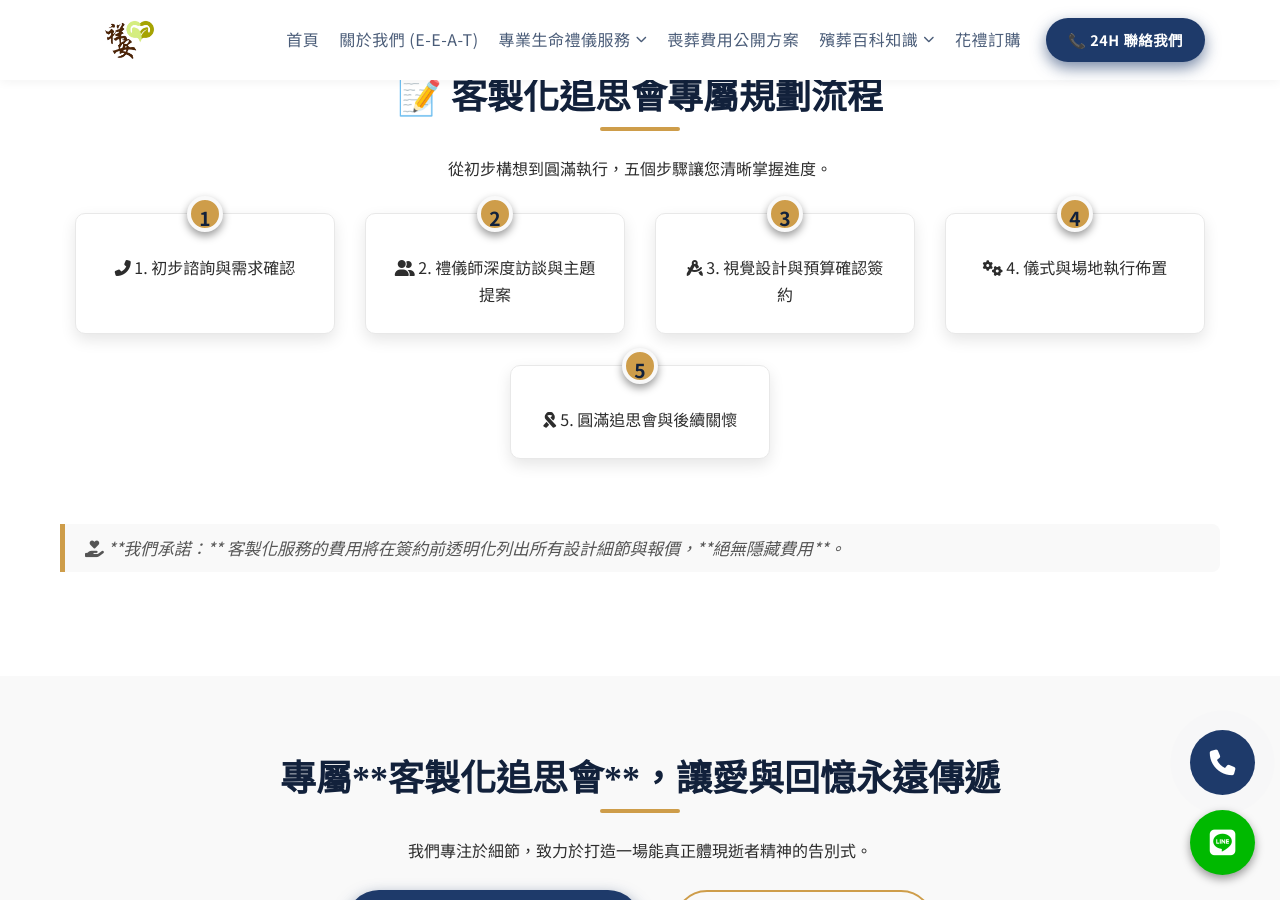
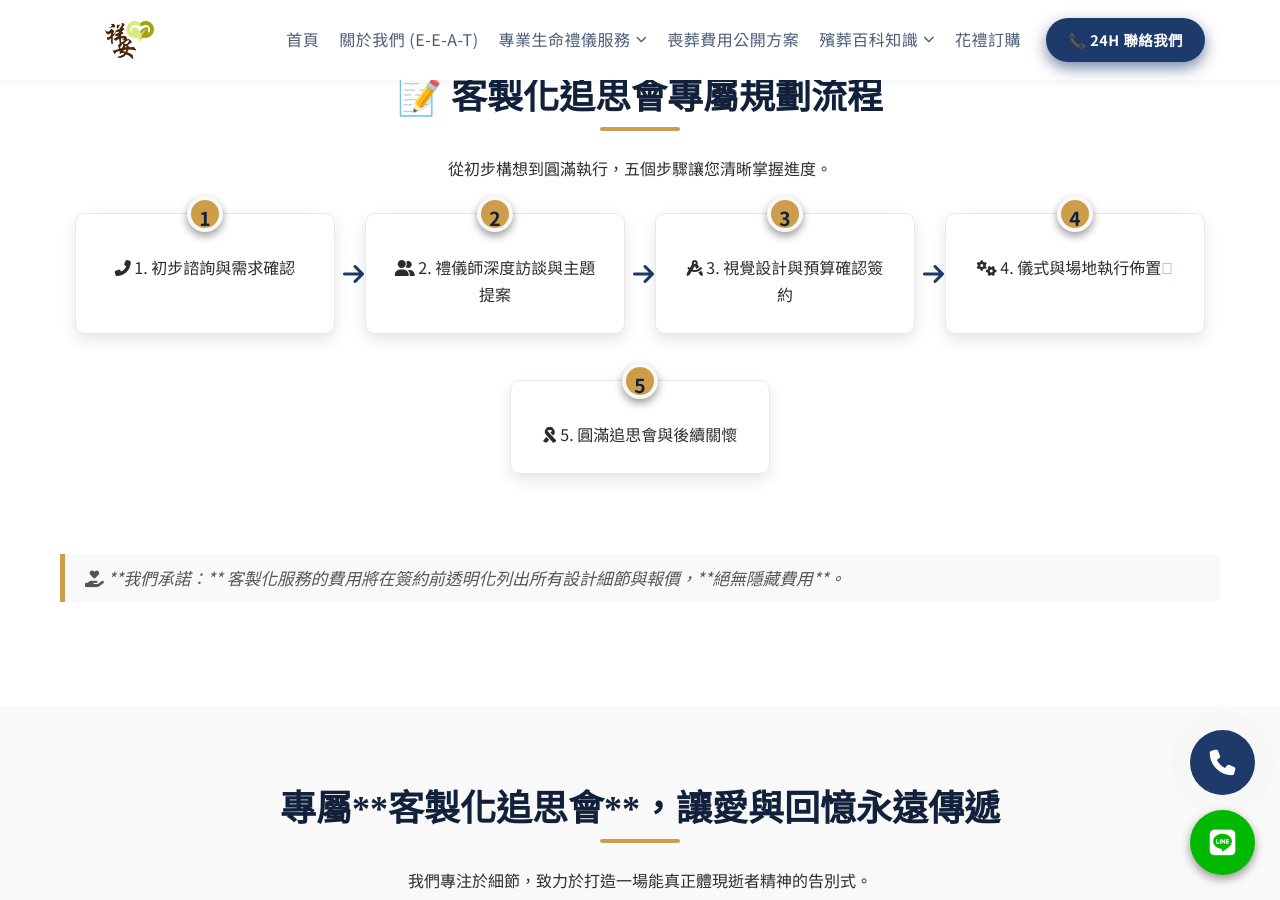
Before and after one commit to Shiangan/Shiangan, a Jekyll site: the page custom-memorial.html, which Jekyll copies as it is, in a window 1280 px wide and 900 px high, scrolled down 3120 px. Built offline with Jekyll 4.4.1, drawn with Linux system fonts in a browser that asks for light colours; some web fonts are replaced.

Commit message:
Update style.css

```diff
--- a/css/style.css
+++ b/css/style.css
@@ -1,4 +1,4 @@
-/*  =========================================================================
+/* =========================================================================
  * 完整修正與優化後的 CSS 程式碼
  * - 徹底修正了流程圖 RWD 箭頭邏輯，並支援 4/3/2/1 欄位佈局
  * - 全面導入 :focus-visible 提高無障礙體驗與質感
@@ -1275,18 +1275,22 @@
     box-shadow: 0 10px 20px rgba(0, 0, 0, 0.15);
 }
 
-/* ⭐ 修正與增強：流程圖連接線與箭頭 (桌面版 - 4 欄) */
-@media (min-width: 1401px) {
+/* 🎯 最終修正：流程圖連接線與箭頭 (桌面版 - 4 欄) */
+@media (min-width: 901px) {
+    /* 確保 4 欄佈局時的邏輯 */
     .flow-chart li {
-        flex-basis: calc(25% - 30px);
-        margin-right: 50px; /* 為箭頭留出空間 */
-    }
-
-    .flow-chart li:last-child {
-        margin-right: 15px;
-    }
-
-    .flow-chart li:not(:last-child)::after {
+        flex-basis: calc(25% - 30px); /* 保持 4 欄 */
+        margin-right: 15px; /* 統一左右間距 */
+        margin-left: 15px;
+        margin-bottom: 30px; /* 預留向下箭頭空間，避免與下一行重疊 */
+    }
+
+    .flow-chart li:nth-child(4n) {
+        margin-right: 15px; /* 確保第 4 欄與容器右側間距一致 */
+    }
+
+    /* 右箭頭 (同行連接線) - 適用於非行尾元素 */
+    .flow-chart li:not(:nth-child(4n)):not(:last-child)::after {
         content: '\f061'; /* Font Awesome: 右箭頭 */
         font-family: 'Font Awesome 6 Free';
         font-weight: 900;
@@ -1299,13 +1303,12 @@
         z-index: 5;
     }
 
-    /* 每行結尾的向下箭頭 (第 4n 個) */
-    .flow-chart ol li:nth-child(4n)::after {
-        /* 如果有下一行，替換成向下箭頭 */
-        content: '\f078'; /* 向下箭頭 */
-        right: 50%;
+    /* 向下箭頭 (換行連接線) - 適用於行尾元素 (第 4n 個) 且非最後一個元素 */
+    .flow-chart ol li:nth-child(4n):not(:last-child)::after {
+        content: '\f078'; /* Font Awesome: 向下箭頭 */
+        right: 50%; /* 居中 */
         top: auto;
-        bottom: -30px; /* 放在 li 下方 */
+        bottom: -35px; /* 放在 li 下方 */
         transform: translate(50%, 0) rotate(0deg);
         color: var(--accent-color);
     }
@@ -2659,11 +2662,7 @@
 
 /* 1. 平板與小型筆電 (Max-width: 1400px - 901px) */
 @media (max-width: 1400px) {
-    /* 流程圖在 1400px 以下仍為 4 欄，但調整箭頭邏輯以處理換行問題 (雖然 flex-wrap 會自動處理，但為防禦性編程保留) */
-    .flow-chart li {
-        flex-basis: calc(25% - 30px);
-        /* 在 flex-wrap 中，如果元素沒有被包裝，則箭頭仍應為右箭頭 */
-    }
+    /* 流程圖在 1400px 以下仍為 4 欄，邏輯已在 901px+ 統一修正 */
 }
 
 /* 2. 平板與手機橫向 (Max-width: 900px) */
@@ -2824,15 +2823,15 @@
         background-attachment: scroll;
     }
 
-    /* 流程圖在平板電腦下顯示 3 欄 */
+    /* 🎯 流程圖修正：900px 以下顯示 3 欄 */
     .flow-chart li {
         flex-basis: calc(33.33% - 30px);
         margin-bottom: 50px; /* 為向下箭頭留出更多空間 */
-        margin-right: 15px; /* 確保 3 欄時左右間距一致 */
+        margin-right: 15px;
         margin-left: 15px;
     }
 
-    /* 🏆 修正：流程圖 RWD 模式優化 (900px 以下) - 統一使用向下箭頭的邏輯 */
+    /* 🏆 修正：流程圖 RWD (900px-)：3 欄模式箭頭邏輯 */
     .flow-chart li:not(:last-child)::after {
         content: '\f063'; /* Font Awesome: 向下箭頭 */
         font-family: 'Font Awesome 6 Free';
@@ -2855,14 +2854,17 @@
     .flow-chart ol li:last-child::after {
         content: none; /* 最後一個元素不顯示箭頭 */
     }
-    /* 處理行尾換行時的向下箭頭問題 (確保每行末尾不顯示) */
+    /* 確保每行末尾元素 (3n) 不顯示向下箭頭 (即行尾不需要向下箭頭，因為下面沒有元素了) */
     .flow-chart ol li:nth-child(3n)::after {
         content: none;
     }
-    /* 重新添加 3n 且不是 last-child 的向下箭頭 (即第一排的 3n 仍需向下箭頭) */
-    .flow-chart ol li:nth-child(3n):not(:last-child)::after {
+    /* 處理非行尾元素 (非 3n) 但在同一行的，應顯示向下箭頭 */
+    .flow-chart ol li:nth-child(3n + 1):not(:last-child)::after,
+    .flow-chart ol li:nth-child(3n + 2):not(:last-child)::after {
         content: '\f063';
     }
+    /* 特別處理第 3 個元素 (3n) 如果它不是最後一個，它不需要向下箭頭，因為下一行就在下方 */
+
 
     /* 文章頁面 RWD */
     .article-main-layout {
@@ -2931,27 +2933,23 @@
 
 /* 3. 中型手機 (Max-width: 680px) */
 @media (max-width: 680px) {
-    /* 流程圖在平板電腦下顯示 2 欄 */
+    /* 🎯 流程圖修正：680px 以下顯示 2 欄 */
     .flow-chart li {
         flex-basis: calc(50% - 30px);
         margin-bottom: 50px;
     }
 
-    /* 🏆 修正：流程圖 RWD (680px-)：調整箭頭邏輯 (2 欄) - 統一使用向下箭頭 */
-    /* 確保每行最後一個元素 (2n) 不顯示箭頭 */
+    /* 🏆 修正：流程圖 RWD (680px-)：2 欄模式箭頭邏輯 */
+    .flow-chart li:not(:last-child)::after {
+        content: '\f063';
+    }
+    /* 確保每行末尾元素 (2n) 不顯示向下箭頭 */
     .flow-chart ol li:nth-child(2n)::after {
         content: none;
     }
-    /* 重新添加 2n 且不是 last-child 的向下箭頭 */
-    .flow-chart ol li:nth-child(2n):not(:last-child)::after {
-        content: '\f063';
-    }
-    /* 確保 3n 箭頭消失，避免與 2n 邏輯衝突 */
-    .flow-chart ol li:nth-child(3n):not(:last-child)::after {
-        content: '\f063'; /* 重新打開，因為 2n 已經關閉了第 2 個，第 3 個需要開 */
-    }
-    .flow-chart ol li:nth-child(4n):not(:last-child)::after {
-        content: '\f063'; /* 重新打開，因為 2n 已經關閉了第 4 個，第 4 個需要開 */
+    /* 確保最後一個元素沒有箭頭 */
+    .flow-chart ol li:last-child::after {
+        content: none;
     }
 
 
@@ -2974,7 +2972,7 @@
         padding: 0 15px;
     }
 
-    /* 流程圖在手機直屏下顯示 1 欄 */
+    /* 🎯 流程圖修正：576px 以下顯示 1 欄 */
     .flow-chart li {
         flex-basis: 100%;
         margin-left: 0;
@@ -2985,7 +2983,7 @@
         padding: 0 10px;
     }
 
-    /* 🏆 修正：流程圖 RWD (576px-)：調整箭頭邏輯 (1 欄) - 統一使用向下箭頭 */
+    /* 🏆 修正：流程圖 RWD (576px-)：1 欄模式箭頭邏輯 */
     /* 在 1 欄佈局中，所有非最後一個元素都應有向下箭頭 */
     .flow-chart li:not(:last-child)::after {
         content: '\f063';
```
